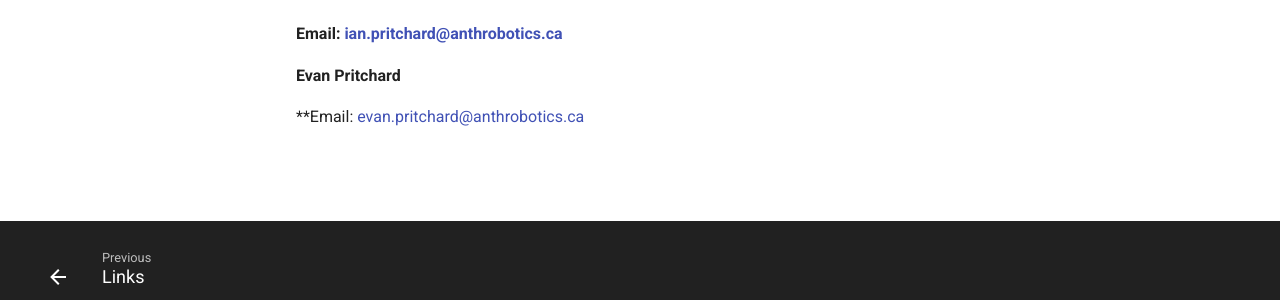
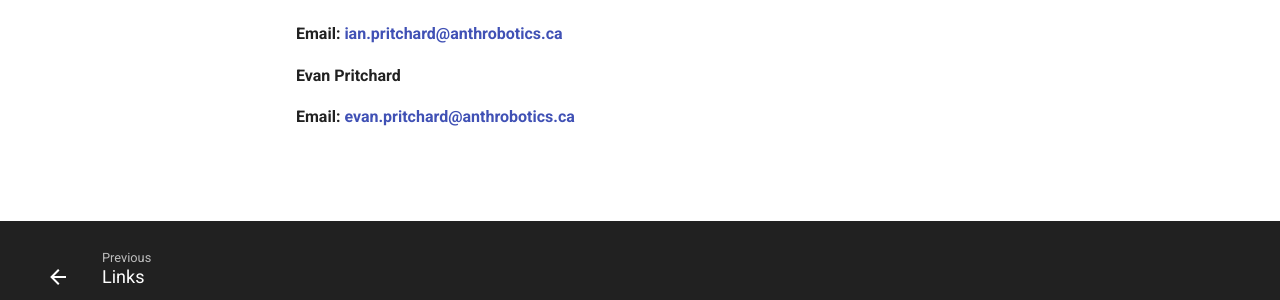
Before and after one commit to Anthrobotics/anthro-docs, an MkDocs documentation site: the page built from docs/contact.md, in a window 1280 px wide. Shown: the part 523-823 px from the top of the page. Built offline with MkDocs 1.6.1 and Material for MkDocs 9.7.7, drawn with Linux system fonts in a browser that asks for light colours.

```diff
--- a/docs/contact.md
+++ b/docs/contact.md
@@ -16,4 +16,4 @@ Contact information for the project team.
 
 **Evan Pritchard**
 
-**Email: [evan.pritchard@anthrobotics.ca](mailto:evan.pritchard@anthrobotics.ca)
+**Email: [evan.pritchard@anthrobotics.ca](mailto:evan.pritchard@anthrobotics.ca)**
```
